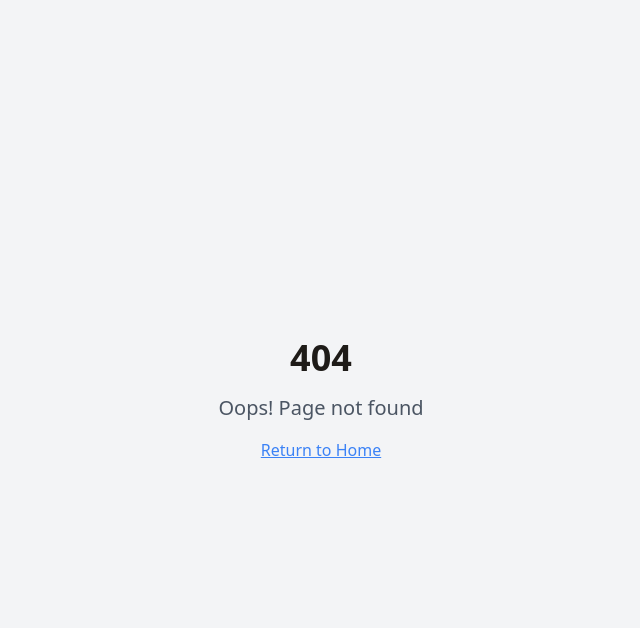
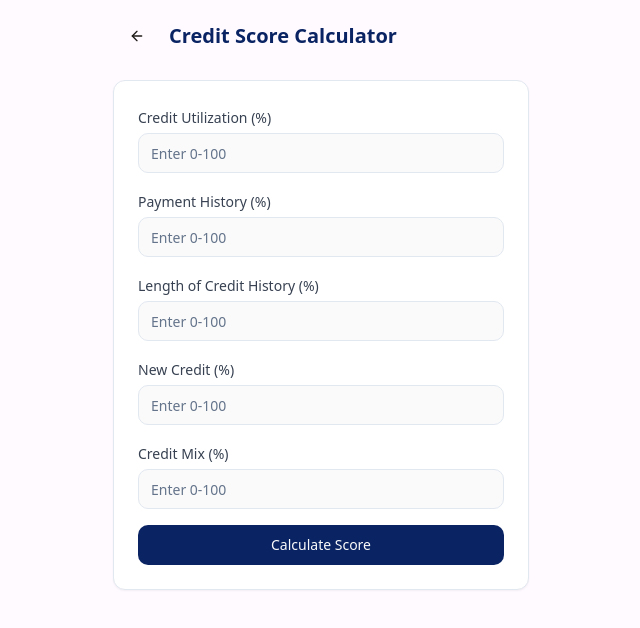
Before and after one commit to umasuryasrinivas2468/aczenfnl, a React (Vite) app: page /credit in a window 1280 px wide. Before the commit this address had no page. Shown: the top 628 px of the page, without its empty margins (319-959 px from the left). Built offline with nearby package versions, Linux system fonts and the light colour scheme.

Commit message:
Add savings and credit features
Implement savings and credit features with credit score calculation.

```diff
--- a/src/App.tsx
+++ b/src/App.tsx
@@ -10,6 +10,8 @@ import ProfileSettings from "./pages/ProfileSettings";
 import SplashScreen from "./components/SplashScreen";
 import Loans from "./pages/Loans";
 import Insurance from "./pages/Insurance";
+import Savings from "./pages/Savings";
+import Credit from "./pages/Credit";
 
 const queryClient = new QueryClient();
 
@@ -36,6 +38,8 @@ const App = () => {
             <Route path="/profile" element={<ProfileSettings />} />
             <Route path="/loans" element={<Loans />} />
             <Route path="/insurance" element={<Insurance />} />
+            <Route path="/savings" element={<Savings />} />
+            <Route path="/credit" element={<Credit />} />
             <Route path="*" element={<NotFound />} />
           </Routes>
         </BrowserRouter>
--- /dev/null
+++ b/src/pages/Credit.tsx
@@ -0,0 +1,140 @@
+
+import React, { useState } from 'react';
+import { Card, CardContent } from '@/components/ui/card';
+import { Button } from '@/components/ui/button';
+import { ArrowRight, CreditCard } from 'lucide-react';
+import { Input } from '@/components/ui/input';
+
+const Credit = () => {
+  const [score, setScore] = useState<number | null>(null);
+  const [formData, setFormData] = useState({
+    creditUtilization: '',
+    paymentHistory: '',
+    creditHistory: '',
+    newCredit: '',
+    creditMix: ''
+  });
+
+  const calculateCreditScore = () => {
+    // Simple credit score calculation (for demonstration)
+    const utilization = Math.min(parseInt(formData.creditUtilization) || 0, 100);
+    const payments = Math.min(parseInt(formData.paymentHistory) || 0, 100);
+    const history = Math.min(parseInt(formData.creditHistory) || 0, 100);
+    const newCredit = Math.min(parseInt(formData.newCredit) || 0, 100);
+    const mix = Math.min(parseInt(formData.creditMix) || 0, 100);
+
+    const weightedScore =
+      (utilization * 0.3) +
+      (payments * 0.35) +
+      (history * 0.15) +
+      (newCredit * 0.1) +
+      (mix * 0.1);
+
+    setScore(Math.round(weightedScore * 8.5)); // Scale to 850
+  };
+
+  const handleInputChange = (e: React.ChangeEvent<HTMLInputElement>) => {
+    setFormData({
+      ...formData,
+      [e.target.name]: e.target.value
+    });
+  };
+
+  return (
+    <div className="max-w-md mx-auto min-h-screen bg-off-white p-4">
+      <div className="flex items-center mb-6">
+        <Button
+          variant="ghost"
+          onClick={() => window.history.back()}
+          className="mr-2"
+        >
+          <ArrowRight className="rotate-180" size={20} />
+        </Button>
+        <h1 className="text-xl font-bold text-dark-blue">Credit Score Calculator</h1>
+      </div>
+
+      <Card>
+        <CardContent className="p-6">
+          <div className="space-y-4">
+            <div>
+              <label className="text-sm font-medium text-gray-700">Credit Utilization (%)</label>
+              <Input
+                type="number"
+                name="creditUtilization"
+                placeholder="Enter 0-100"
+                value={formData.creditUtilization}
+                onChange={handleInputChange}
+                className="mt-1"
+              />
+            </div>
+            <div>
+              <label className="text-sm font-medium text-gray-700">Payment History (%)</label>
+              <Input
+                type="number"
+                name="paymentHistory"
+                placeholder="Enter 0-100"
+                value={formData.paymentHistory}
+                onChange={handleInputChange}
+                className="mt-1"
+              />
+            </div>
+            <div>
+              <label className="text-sm font-medium text-gray-700">Length of Credit History (%)</label>
+              <Input
+                type="number"
+                name="creditHistory"
+                placeholder="Enter 0-100"
+                value={formData.creditHistory}
+                onChange={handleInputChange}
+                className="mt-1"
+              />
+            </div>
+            <div>
+              <label className="text-sm font-medium text-gray-700">New Credit (%)</label>
+              <Input
+                type="number"
+                name="newCredit"
+                placeholder="Enter 0-100"
+                value={formData.newCredit}
+                onChange={handleInputChange}
+                className="mt-1"
+              />
+            </div>
+            <div>
+              <label className="text-sm font-medium text-gray-700">Credit Mix (%)</label>
+              <Input
+                type="number"
+                name="creditMix"
+                placeholder="Enter 0-100"
+                value={formData.creditMix}
+                onChange={handleInputChange}
+                className="mt-1"
+              />
+            </div>
+
+            <Button
+              className="w-full bg-dark-blue hover:bg-dark-blue/90"
+              onClick={calculateCreditScore}
+            >
+              Calculate Score
+            </Button>
+
+            {score !== null && (
+              <div className="mt-4 text-center">
+                <h3 className="text-lg font-semibold text-dark-blue">Your Credit Score</h3>
+                <p className="text-3xl font-bold text-vibrant-red mt-2">{score}</p>
+                <p className="text-sm text-gray-600 mt-1">
+                  {score >= 750 ? 'Excellent' :
+                   score >= 650 ? 'Good' :
+                   score >= 550 ? 'Fair' : 'Needs Improvement'}
+                </p>
+              </div>
+            )}
+          </div>
+        </CardContent>
+      </Card>
+    </div>
+  );
+};
+
+export default Credit;
--- /dev/null
+++ b/src/pages/Savings.tsx
@@ -0,0 +1,70 @@
+
+import React from 'react';
+import { Card, CardContent } from '@/components/ui/card';
+import { Button } from '@/components/ui/button';
+import { ArrowRight, PiggyBank } from 'lucide-react';
+
+const SavingsSchemes = [
+  {
+    title: 'Fixed Deposit',
+    description: 'Earn up to 7.5% interest with secure fixed deposits',
+    duration: '6 months - 5 years',
+    minAmount: '₹10,000'
+  },
+  {
+    title: 'Recurring Deposit',
+    description: 'Build your savings with monthly deposits',
+    duration: '12 - 60 months',
+    minAmount: '₹1,000/month'
+  },
+  {
+    title: 'Tax Saver Account',
+    description: 'Save tax under Section 80C with high returns',
+    duration: '5 years lock-in',
+    minAmount: '₹500'
+  }
+];
+
+const Savings = () => {
+  return (
+    <div className="max-w-md mx-auto min-h-screen bg-off-white p-4">
+      <div className="flex items-center mb-6">
+        <Button
+          variant="ghost"
+          onClick={() => window.history.back()}
+          className="mr-2"
+        >
+          <ArrowRight className="rotate-180" size={20} />
+        </Button>
+        <h1 className="text-xl font-bold text-dark-blue">Savings Plans</h1>
+      </div>
+
+      <div className="space-y-4">
+        {SavingsSchemes.map((scheme, index) => (
+          <Card key={index} className="hover:shadow-md transition-shadow">
+            <CardContent className="p-4">
+              <div className="flex items-start">
+                <div className="bg-vibrant-red/10 p-3 rounded-lg">
+                  <PiggyBank className="text-vibrant-red" size={24} />
+                </div>
+                <div className="ml-4 flex-1">
+                  <h3 className="font-semibold text-lg text-dark-blue">{scheme.title}</h3>
+                  <p className="text-sm text-gray-600 mt-1">{scheme.description}</p>
+                  <div className="flex justify-between mt-3 text-sm">
+                    <span className="text-vibrant-red">Duration: {scheme.duration}</span>
+                    <span className="text-dark-blue">Min: {scheme.minAmount}</span>
+                  </div>
+                  <Button className="w-full mt-4 bg-vibrant-red hover:bg-vibrant-red/90">
+                    Open Account
+                  </Button>
+                </div>
+              </div>
+            </CardContent>
+          </Card>
+        ))}
+      </div>
+    </div>
+  );
+};
+
+export default Savings;
```
